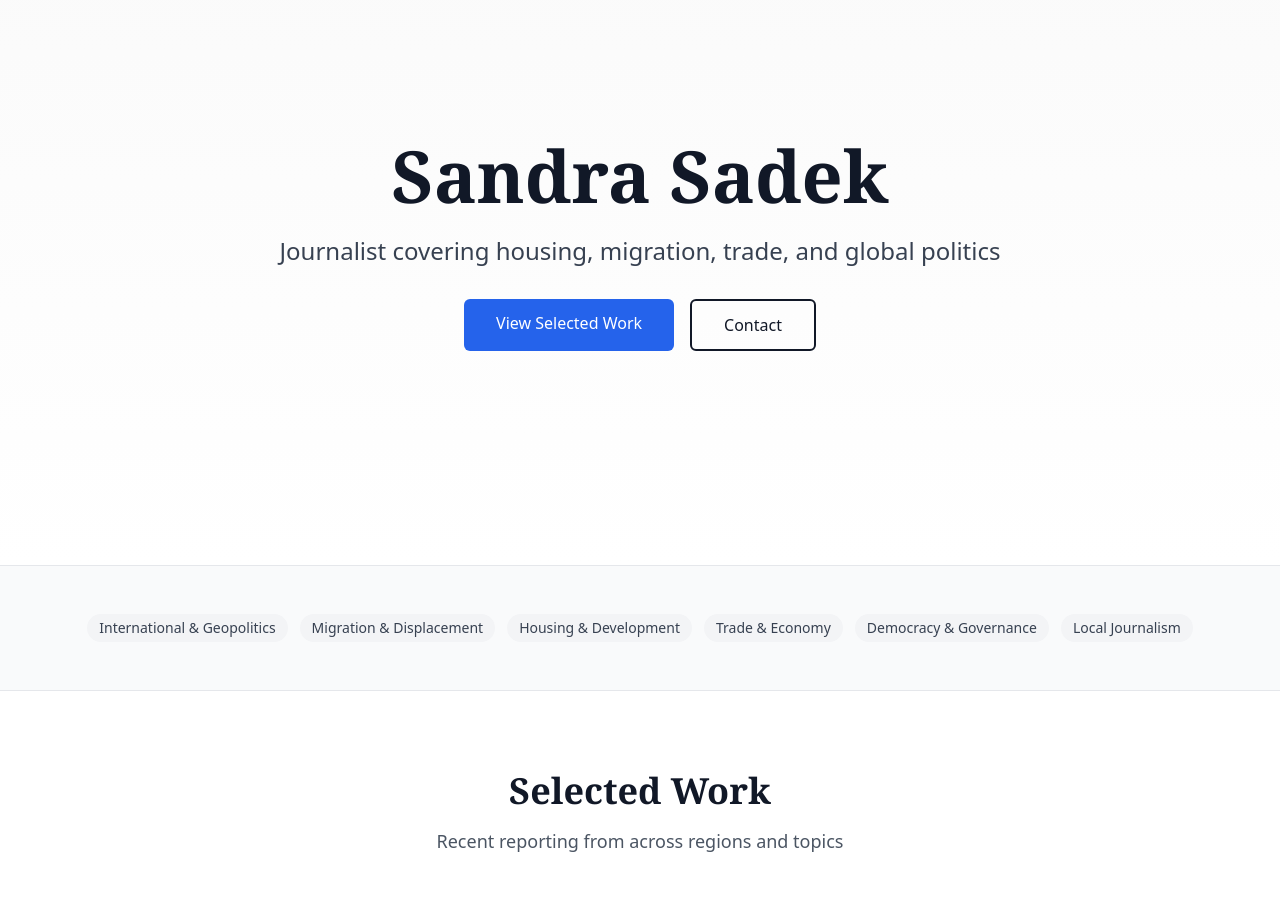
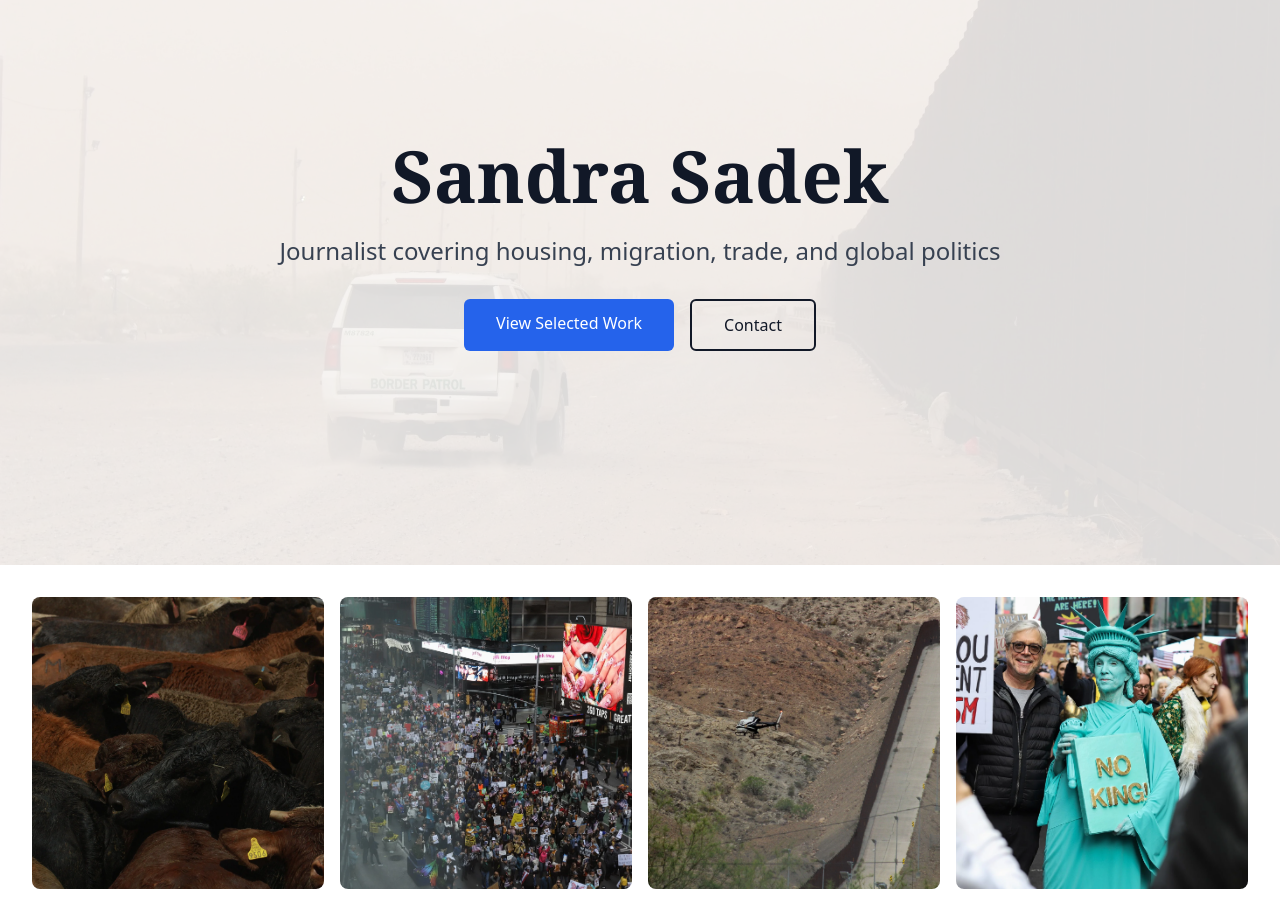
Before and after one commit to edlight123/sandra-sadek, a Next.js app: page / in a window 1280 px wide. Shown: the part 140-1041 px from the top of the page. Built offline with nearby package versions, Linux system fonts and the light colour scheme.

Commit message:
Add missing 2 Soundcloud tracks and featured images grid to home page

```diff
--- a/app/page.tsx
+++ b/app/page.tsx
@@ -54,8 +54,18 @@ export default function HomePage() {
   return (
     <div>
       {/* Hero Section */}
-      <section className="min-h-[80vh] flex items-center justify-center bg-gradient-to-b from-off-white to-white">
-        <div className="max-w-4xl mx-auto px-4 sm:px-6 lg:px-8 text-center">
+      <section className="relative min-h-[80vh] flex items-center justify-center overflow-hidden">
+        {/* Background Image with Overlay */}
+        <div className="absolute inset-0 z-0">
+          <img
+            src="/images/borderlands-cover.jpg"
+            alt="Background"
+            className="w-full h-full object-cover"
+          />
+          <div className="absolute inset-0 bg-white/85" />
+        </div>
+
+        <div className="relative z-10 max-w-4xl mx-auto px-4 sm:px-6 lg:px-8 text-center">
           <h1 className="text-5xl md:text-7xl font-serif font-bold mb-6">
             Sandra Sadek
           </h1>
@@ -75,6 +85,42 @@ export default function HomePage() {
             >
               Contact
             </Link>
+          </div>
+        </div>
+      </section>
+
+      {/* Featured Images Section */}
+      <section className="py-8 bg-white">
+        <div className="max-w-7xl mx-auto px-4 sm:px-6 lg:px-8">
+          <div className="grid grid-cols-2 md:grid-cols-4 gap-4">
+            <div className="aspect-square overflow-hidden rounded-lg">
+              <img
+                src="/images/projects/borderlands/01.jpg"
+                alt="Border photography"
+                className="w-full h-full object-cover hover:scale-105 transition-transform duration-300"
+              />
+            </div>
+            <div className="aspect-square overflow-hidden rounded-lg">
+              <img
+                src="/images/projects/protest/02.jpg"
+                alt="Protest documentation"
+                className="w-full h-full object-cover hover:scale-105 transition-transform duration-300"
+              />
+            </div>
+            <div className="aspect-square overflow-hidden rounded-lg">
+              <img
+                src="/images/projects/borderlands/03.jpg"
+                alt="Community stories"
+                className="w-full h-full object-cover hover:scale-105 transition-transform duration-300"
+              />
+            </div>
+            <div className="aspect-square overflow-hidden rounded-lg">
+              <img
+                src="/images/projects/protest/04.jpg"
+                alt="Documentary work"
+                className="w-full h-full object-cover hover:scale-105 transition-transform duration-300"
+              />
+            </div>
           </div>
         </div>
       </section>
```
Also changed, not shown: data/multimedia.ts (+22 -0 lines).
